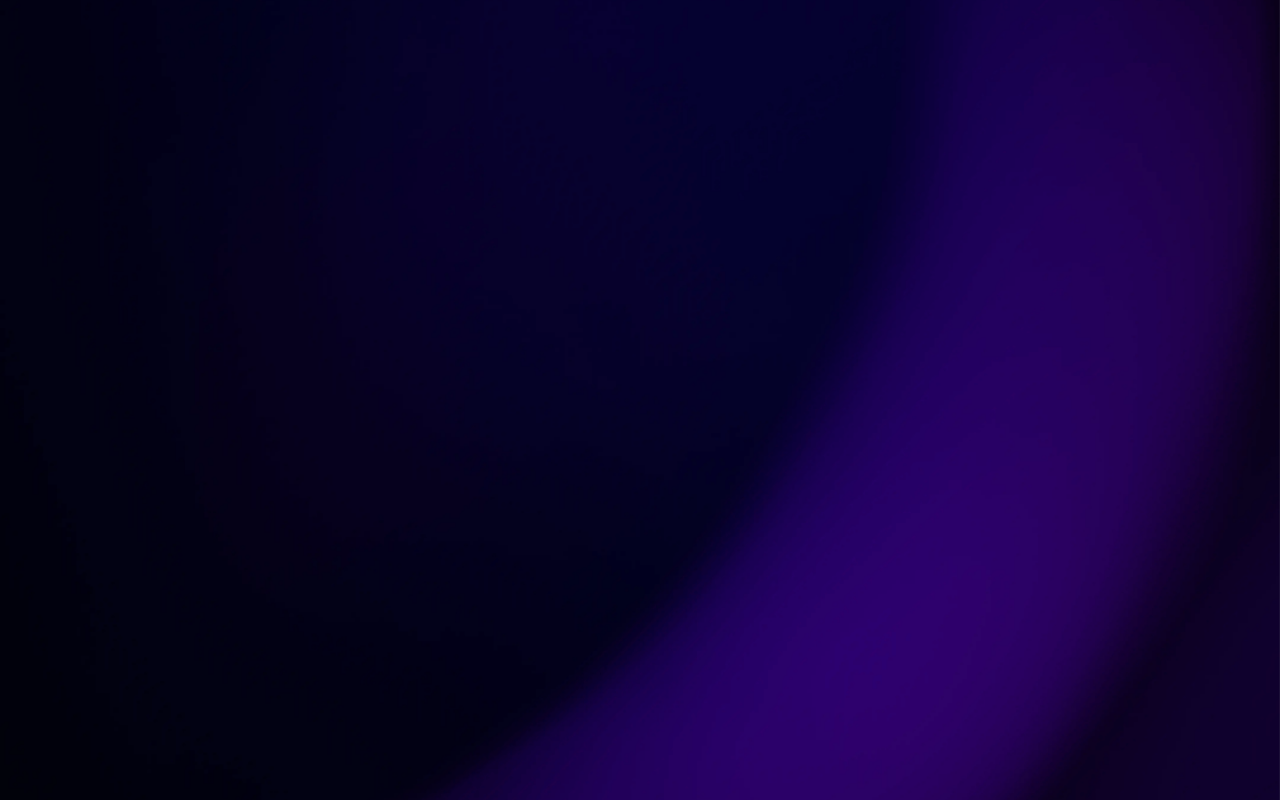
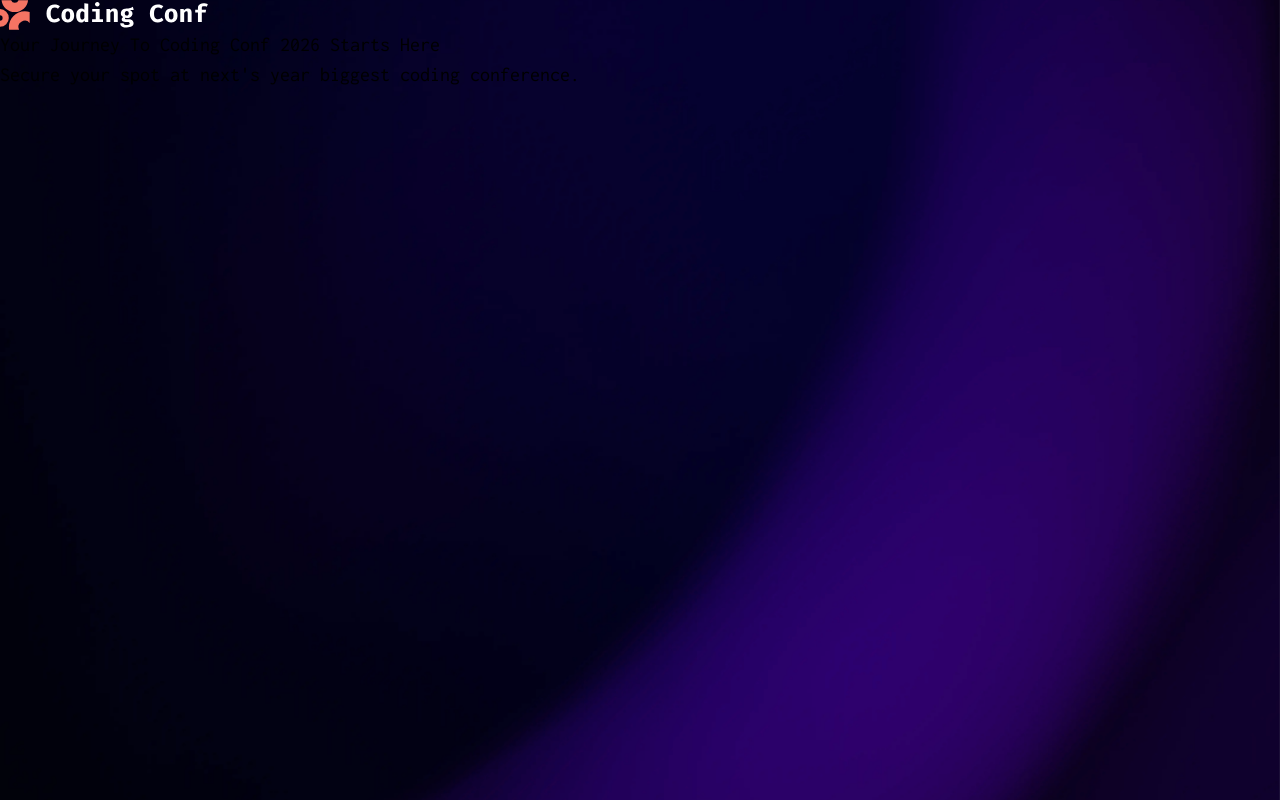
Before and after one commit to oluseguncodess/ticket-generator, a React (Vite) app: page / in a window 1280 px wide. Built offline with nearby package versions, Linux system fonts and the light colour scheme.

Commit message:
feat: add hero section

```diff
--- a/package.json
+++ b/package.json
@@ -27,6 +27,7 @@
     "globals": "^17.7.0",
     "typescript": "~6.0.2",
     "typescript-eslint": "^8.62.0",
-    "vite": "^8.1.1"
+    "vite": "^8.1.1",
+    "vite-plugin-svgr": "^5.2.0"
   }
 }
--- a/src/App.tsx
+++ b/src/App.tsx
@@ -1,9 +1,12 @@
+import Hero from "./components/hero";
 import Homepage from "./pages/homepage";
 
 function App() {
   return (
     <>
-      <Homepage />
+      <Homepage>
+        <Hero/>
+      </Homepage>
     </>
   );
 }
--- /dev/null
+++ b/src/components/hero.tsx
@@ -0,0 +1,11 @@
+import HeroLogo from "../assets/images/logo-full.svg?react";
+
+export default function Hero() {
+  return (
+    <section>
+      <HeroLogo />
+      <h1 className="capitalize">Your journey to coding conf 2026 starts here</h1>
+      <p>Secure your spot at next's year biggest coding conference.</p>
+    </section>
+  );
+}
--- /dev/null
+++ b/src/vite-env.d.ts
@@ -0,0 +1,2 @@
+/// <reference types="vite/client" />
+/// <reference types="vite-plugin-svgr/client" />
--- a/vite.config.ts
+++ b/vite.config.ts
@@ -1,8 +1,9 @@
 import { defineConfig } from 'vite'
 import tailwindcss from '@tailwindcss/vite'
+import svgr from 'vite-plugin-svgr'
 import react from '@vitejs/plugin-react'
 
 // https://vite.dev/config/
 export default defineConfig({
-  plugins: [react(), tailwindcss()],
+  plugins: [react(), tailwindcss(), svgr()],
 })
```
Also changed, not shown: 1 other file (tests, documents, lock files or other folders).
